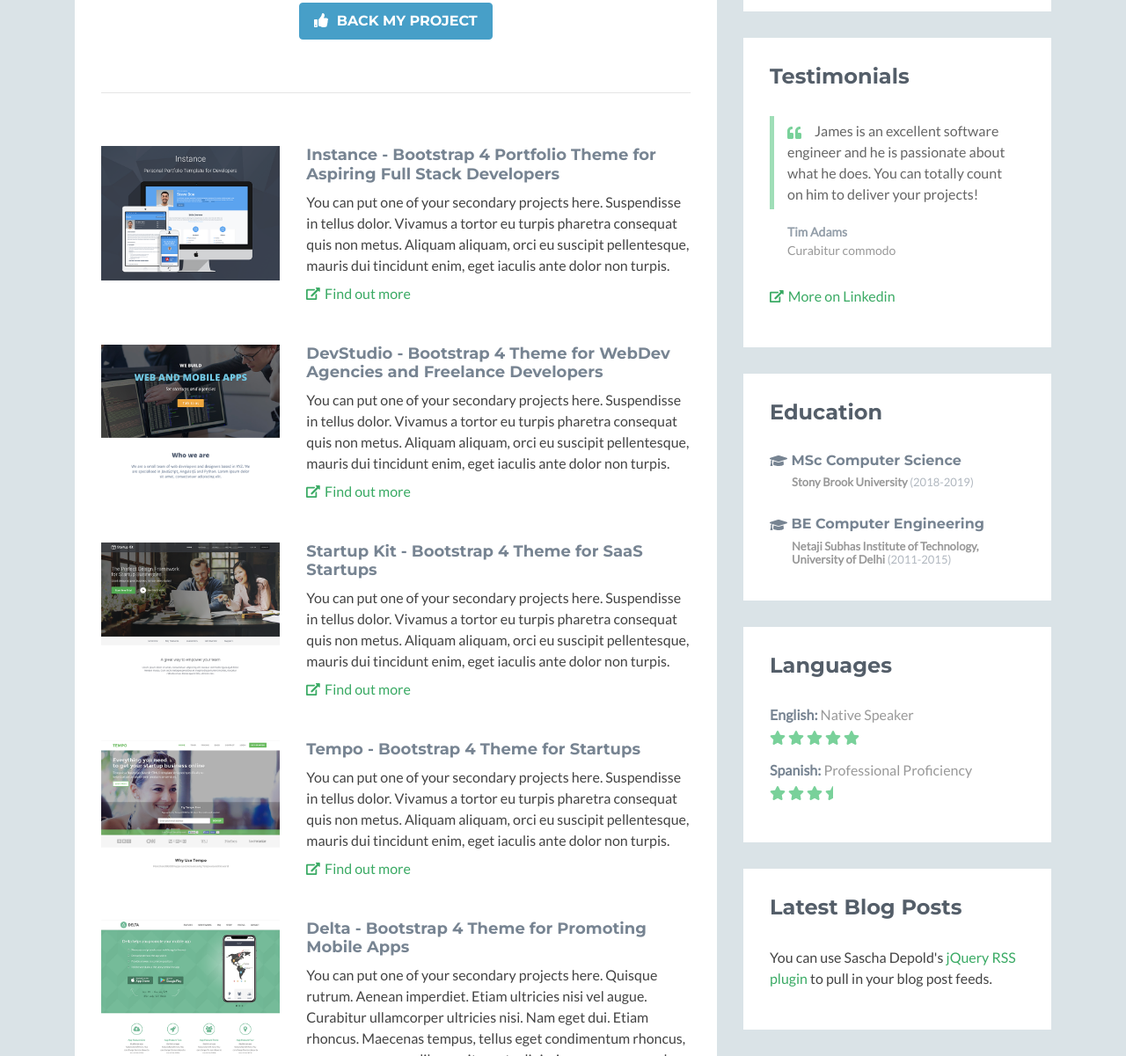
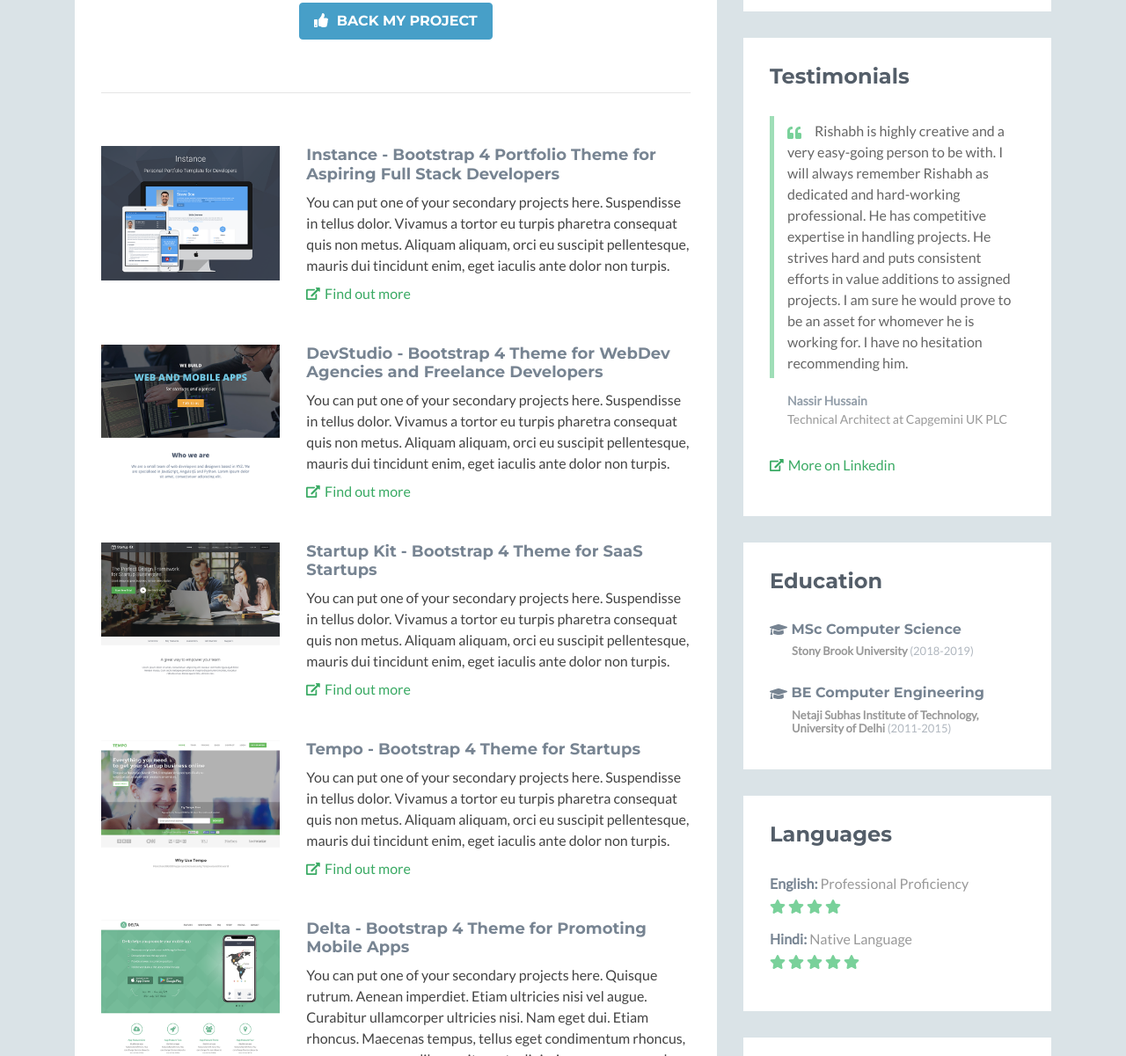
Before and after one commit to jainrish/jainrish.github.io, a plain HTML site: page index.html in a window 1280 px wide. Shown: the part 1428-2629 px from the top of the page at 88% size. Drawn offline with nearby package versions, Linux system fonts and the light colour scheme; some icons are missing; files whose address does not match are found by name.

Commit message:
updated details

```diff
--- a/index.html
+++ b/index.html
@@ -235,7 +235,7 @@
                                 </div><!--//item-->
 
                                 <div class="item">
-                                    <h3 class="level-title">Javascript &amp; jQuery<span class="level-label" data-toggle="tooltip" data-placement="left" data-animation="true" title="You can use the tooltip to explain more about your skill level..."><i class="fas fa-info-circle"></i>Expert</span></h3>
+                                    <h3 class="level-title">Javascript &amp; jQuery<span class="level-label" data-toggle="tooltip" data-placement="left" data-animation="true" title="I understand how it works, but haven't used them much."><i class="fas fa-info-circle"></i>Expert</span></h3>
                                     <div class="level-bar">
                                         <div class="level-bar-inner" data-level="80%">
                                         </div>
@@ -243,7 +243,7 @@
                                 </div><!--//item-->
 
                                 <div class="item">
-                                    <h3 class="level-title">Python<span class="level-label" data-toggle="tooltip" data-placement="left" data-animation="true" title="You can use the tooltip to explain more about your skill level..."><i class="fas fa-info-circle"></i>Expert</span></h3>
+                                    <h3 class="level-title">Python<span class="level-label" data-toggle="tooltip" data-placement="left" data-animation="true" title="My teammates used to call me 'Python Man'"><i class="fas fa-info-circle"></i>Expert</span></h3>
                                     <div class="level-bar">
                                         <div class="level-bar-inner" data-level="90%">
                                         </div>
@@ -270,12 +270,12 @@
                         <div class="content">
                             <div class="item">
                                 <blockquote class="quote">
-                                    <p><i class="fas fa-quote-left"></i>James is an excellent software engineer and he is passionate about what he does. You can totally count on him to deliver your projects!</p>
+                                    <p><i class="fas fa-quote-left"></i>Rishabh is highly creative and a very easy-going person to be with. I will always remember Rishabh as dedicated and hard-working professional. He has competitive expertise in handling projects. He strives hard and puts consistent efforts in value additions to assigned projects. I am sure he would prove to be an asset for whomever he is working for. I have no hesitation recommending him.</p>
                                 </blockquote>
-                                <p class="source"><span class="name">Tim Adams</span><br /><span class="title">Curabitur commodo</span></p>
+                                <p class="source"><span class="name">Nassir Hussain</span><br /><span class="title">Technical Architect at Capgemini UK PLC</span></p>
                             </div><!--//item-->
 
-                            <p><a class="more-link" href="#"><i class="fas fa-external-link-alt"></i>More on Linkedin</a></p>
+                            <p><a class="more-link" href="https://www.linkedin.com/in/rjain189/"><i class="fas fa-external-link-alt"></i>More on Linkedin</a></p>
 
                         </div><!--//content-->
                     </div><!--//section-inner-->
@@ -304,11 +304,11 @@
                             <ul class="list-unstyled">
                                 <li class="item">
                                     <span class="title"><strong>English:</strong></span>
-                                    <span class="level">Native Speaker <br class="visible-xs"/><i class="fas fa-star"></i> <i class="fas fa-star"></i> <i class="fas fa-star"></i> <i class="fas fa-star"></i> <i class="fas fa-star"></i> </span>
+                                    <span class="level">Professional Proficiency <br class="visible-xs"/><i class="fas fa-star"></i> <i class="fas fa-star"></i> <i class="fas fa-star"></i> <i class="fas fa-star"></i></span>
                                 </li><!--//item-->
                                 <li class="item">
-                                    <span class="title"><strong>Spanish:</strong></span>
-                                    <span class="level">Professional Proficiency <br class="visible-sm visible-xs"/><i class="fas fa-star"></i> <i class="fas fa-star"></i> <i class="fas fa-star"></i> <i class="fas fa-star-half"></i></span>
+                                    <span class="title"><strong>Hindi:</strong></span>
+                                    <span class="level">Native Language <br class="visible-sm visible-xs"/><i class="fas fa-star"></i> <i class="fas fa-star"></i> <i class="fas fa-star"></i> <i class="fas fa-star"></i> <i class="fas fa-star"></i> </span>
                                 </li><!--//item-->
                             </ul>
                         </div><!--//content-->
@@ -344,7 +344,7 @@
                         <h2 class="heading">Awards</h2>
                         <div class="content">
                             <ul class="list-unstyled">
-                                    <li><i class="fas fa-trophy"></i> <a href="#">Star Performer of the Team</a> (Morgan Stanley)</li>
+                                    <li><i class="fas fa-star"></i> <a href="#">Star Performer of the Team</a> (Morgan Stanley)</li>
                                 <li><i class="fas fa-trophy"></i> <a href="#">Top Performer of the Year(2015-16)</a> (Accolite)</li>
                                 <li><i class="fas fa-trophy"></i> <a href="#">Exceptional Talent of the Quarter(Oct-Dec 2016)</a> (Accolite)</li>
                             </ul>
```
